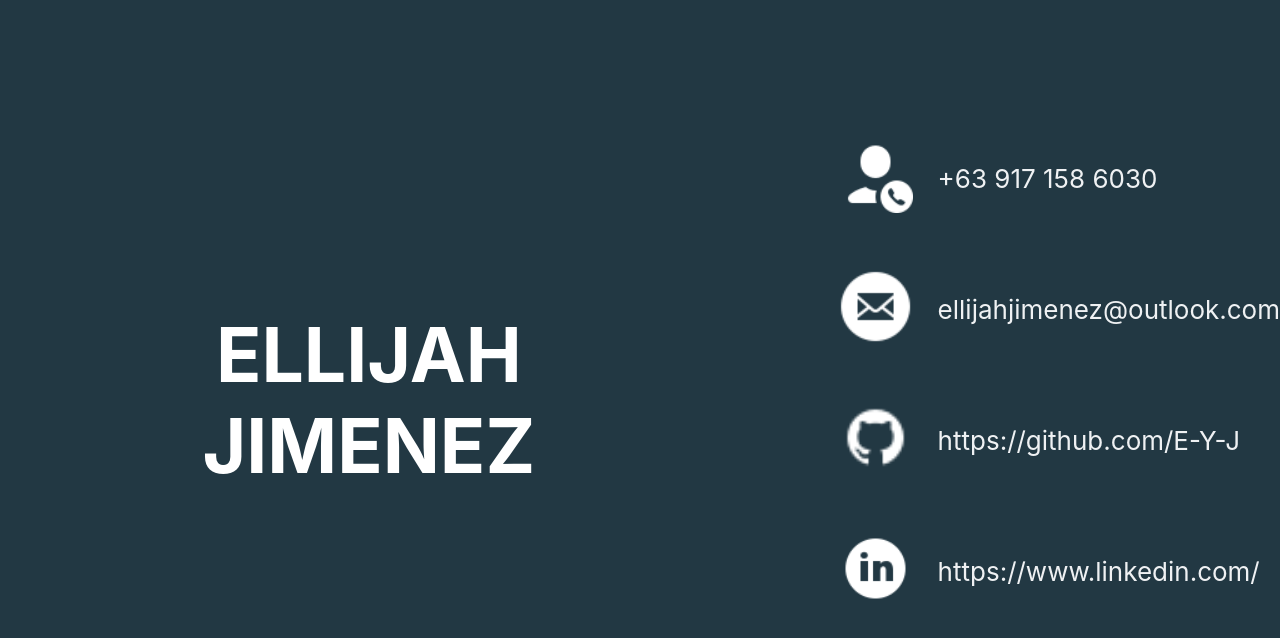
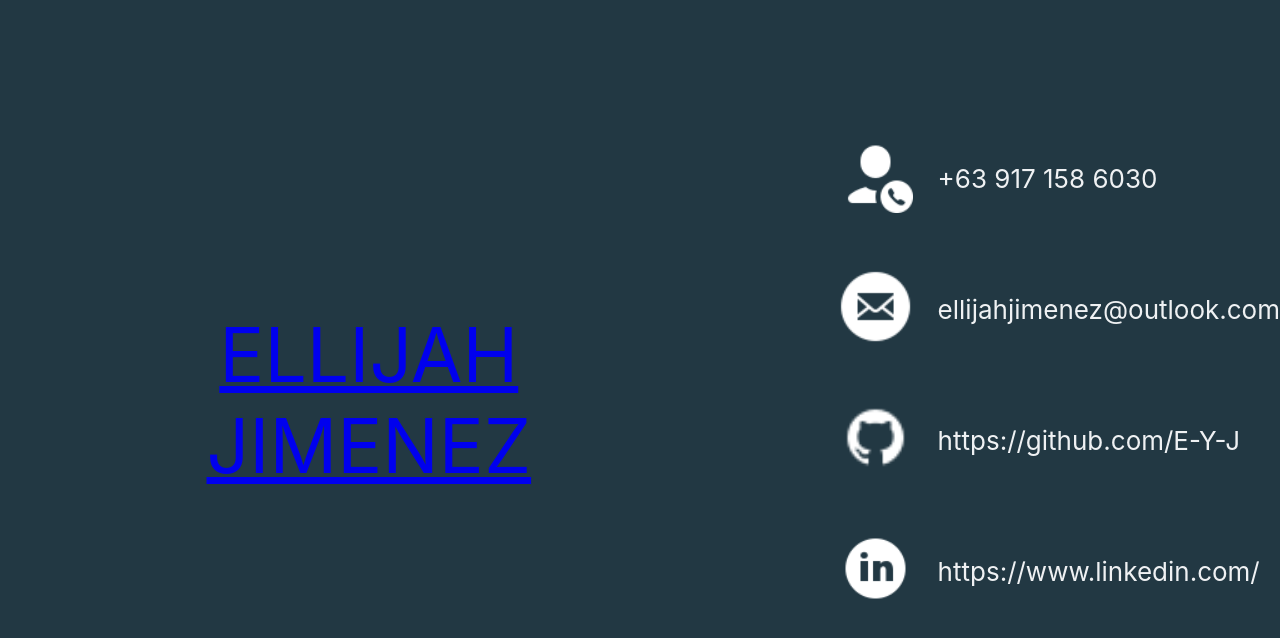
Before and after one commit to E-Y-J/eyojwebsite, a React (Create React App) app: page / in a window 1280 px wide. Shown: the top 638 px of the page. Built offline with nearby package versions, Linux system fonts and the light colour scheme.

Commit message:
update element
change element to support href

```diff
--- a/src/components/MainPage.js
+++ b/src/components/MainPage.js
@@ -18,7 +18,7 @@ class MainPage extends Component {
             <div className="mainContainer centerVer centerHor">
 
             <div className='container centerVer centerHor'>
-            <h1 href="http://ellijahjimenez.com/easteregg">ELLIJAH JIMENEZ</h1>
+            <a className='name' href="http://ellijahjimenez.com/easteregg">ELLIJAH JIMENEZ</a>
             </div>
 
             <div className='container colElements centerHor'>
--- a/src/stylesheets/App.css
+++ b/src/stylesheets/App.css
@@ -92,3 +92,8 @@ h1{
 .icon{
   width: 100px;
 }
+
+.name{
+  font-size: 75px;
+  text-align: center;
+}
```
